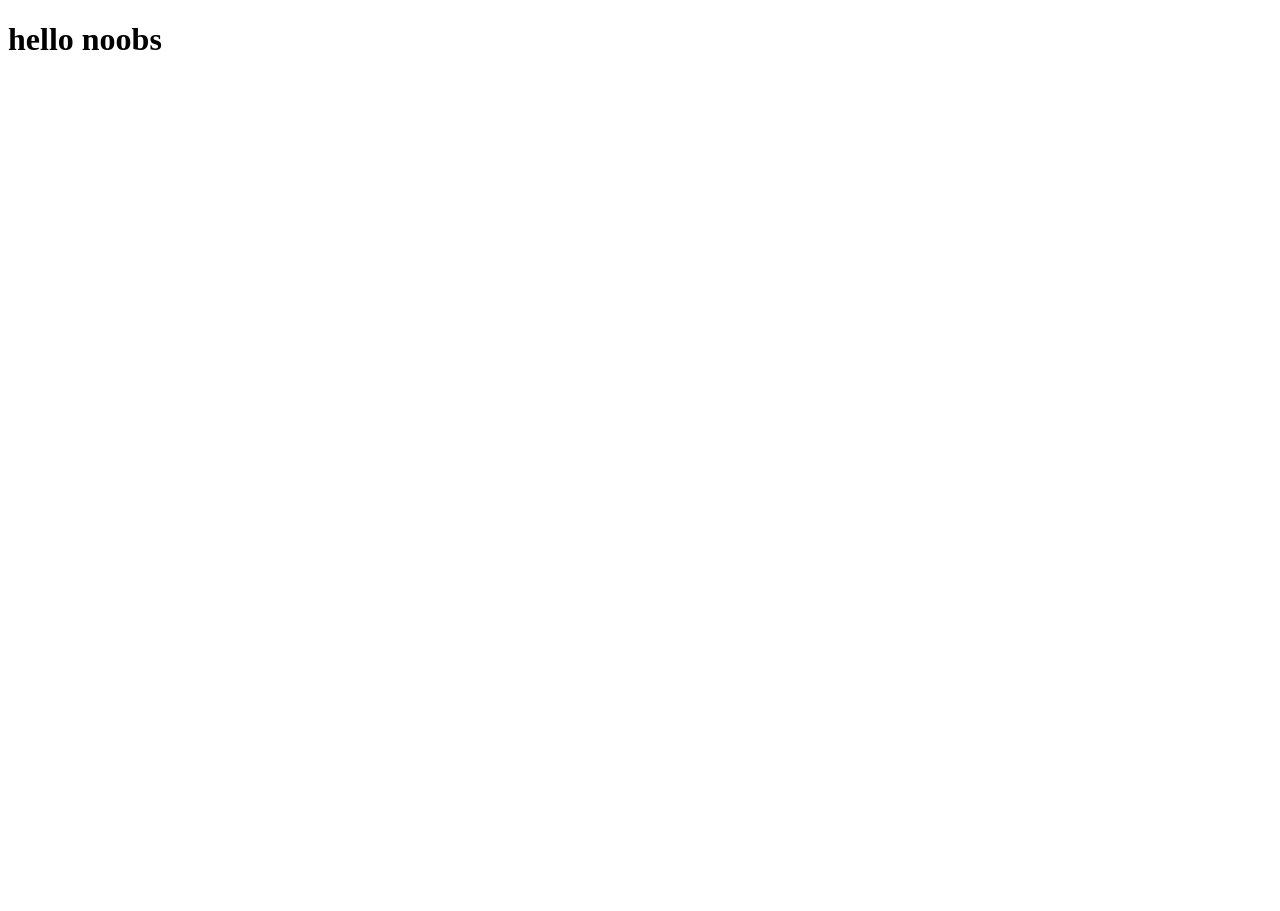
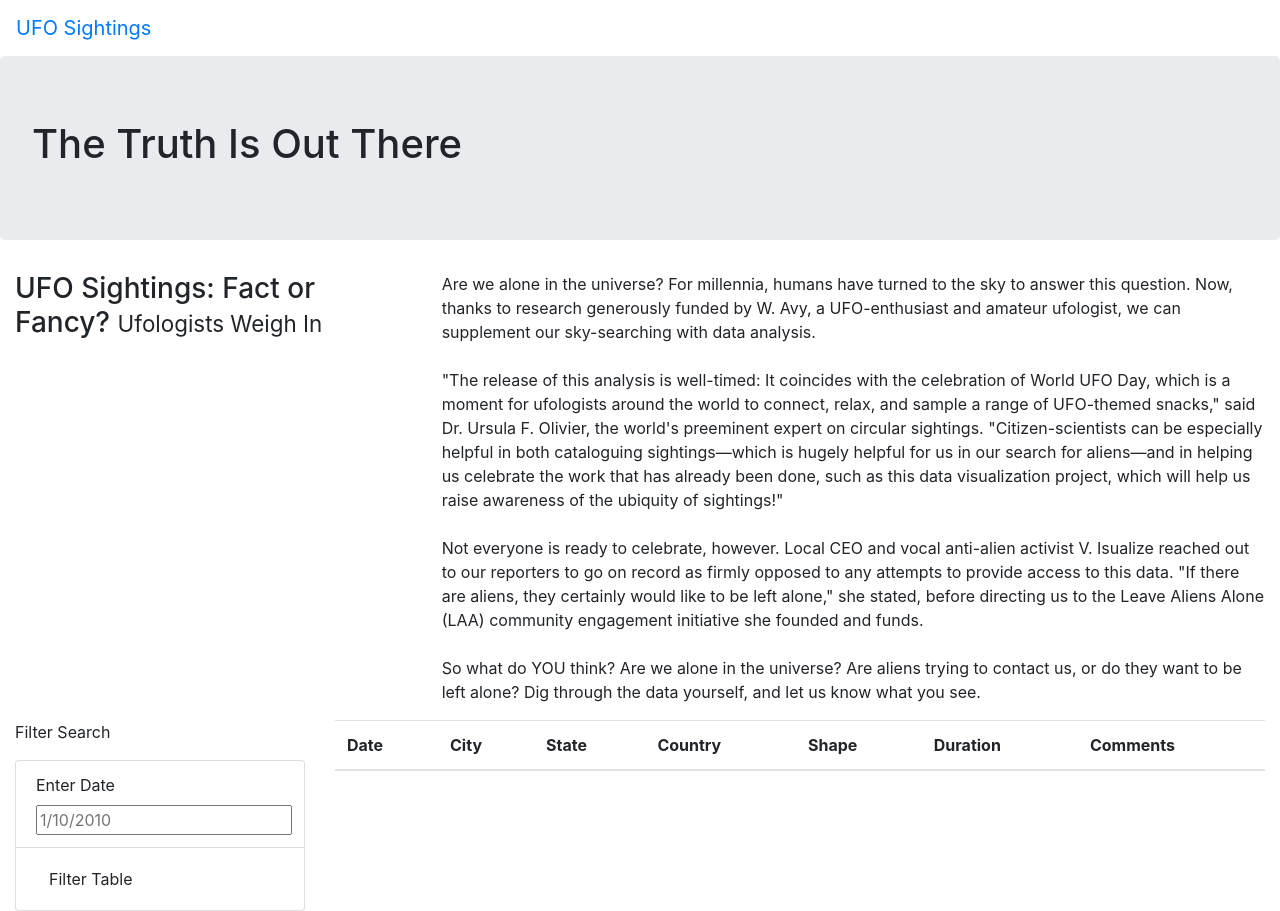
Before and after one commit to tylersojka/UFO_sightings, a plain HTML site: page index.html in a window 1280 px wide. Before the commit the page ends 800 px from the top, so only its background shows below. Drawn offline with nearby package versions, Linux system fonts and the light colour scheme.

Commit message:
started building the html bones added the first few columns and rows added headers to the table added search box and button

```diff
--- a/index.html
+++ b/index.html
@@ -4,8 +4,67 @@
     <meta charset="UTF-8">
     <meta name="viewport" content="width=device-width, initial-scale=1.0">
     <title>Document</title>
+    <link
+        rel="stylesheet"
+        href="https://cdn.jsdelivr.net/npm/bootstrap@4.5.3/dist/css/bootstrap.min.css"
+        integrity="sha384-TX8t27EcRE3e/ihU7zmQxVncDAy5uIKz4rEkgIXeMed4M0jlfIDPvg6uqKI2xXr2" crossorigin="anonymous"
+        />
+    <link rel="stylesheet" href="static/css/style.css">
 </head>
 <body>
-    <h1>hello noobs</h1>
+    <div class="wrapper">
+        <nav class="navbar navbar-expand-lg">
+            <a class="navbar-brand" href="index.html">UFO Sightings</a>
+        </nav>
+    </div>
+    <div class="jumbotron">
+        <h1>The Truth Is Out There</h1>
+    </div>
+    <div class="container-fluid">
+        <div class="row">
+            <div class="col-md-4">
+                <h3>UFO Sightings: Fact or Fancy? <small> Ufologists Weigh In</small></h3>
+            </div>
+            <div class="col-md-8">
+                <p>Are we alone in the universe? For millennia, humans have turned to the sky to answer this question. Now, thanks to research generously funded by W. Avy, a UFO-enthusiast and amateur ufologist, we can supplement our sky-searching with data analysis.<br><br>"The release of this analysis is well-timed: It coincides with the celebration of World UFO Day, which is a moment for ufologists around the world to connect, relax, and sample a range of UFO-themed snacks," said Dr. Ursula F. Olivier, the world's preeminent expert on circular sightings. "Citizen-scientists can be especially helpful in both cataloguing sightings—which is hugely helpful for us in our search for aliens—and in helping us celebrate the work that has already been done, such as this data visualization project, which will help us raise awareness of the ubiquity of sightings!"<br><br>Not everyone is ready to celebrate, however. Local CEO and vocal anti-alien activist V. Isualize reached out to our reporters to go on record as firmly opposed to any attempts to provide access to this data. "If there are aliens, they certainly would like to be left alone," she stated, before directing us to the Leave Aliens Alone (LAA) community engagement initiative she founded and funds.<br><br>So what do YOU think? Are we alone in the universe? Are aliens trying to contact us, or do they want to be left alone? Dig through the data yourself, and let us know what you see.</p>
+            </div>
+        </div>
+    </div>
+    <div class="container-fluid">
+        <div class="row">
+          <div class="col-md-3">
+            <form>
+                <p>Filter Search</p>
+                <ul class="list-group">
+                    <li class="list-group-item">
+                        <label for="date">Enter Date</label>
+                        <input type="text" placeholder="1/10/2010" id="datetime" />
+                    </li>
+                    <li class="list-group-item">
+                        <button id="filter-btn" type="button" class="btn btn-default">
+                            Filter Table
+                        </button>
+                    </li>
+                </ul>
+            </form>
+          </div>
+          <div class="col-md-9">
+            <table class="table table-striped">
+                <thead>
+                    <tr>
+                        <th>Date</th>
+                        <th>City</th>
+                        <th>State</th>
+                        <th>Country</th>
+                        <th>Shape</th>
+                        <th>Duration</th>
+                        <th>Comments</th>
+                    </tr>
+                </thead>
+                <tbody></tbody>
+            </table>
+          </div>
+        </div>
+    </div>
 </body>
 </html>
```
